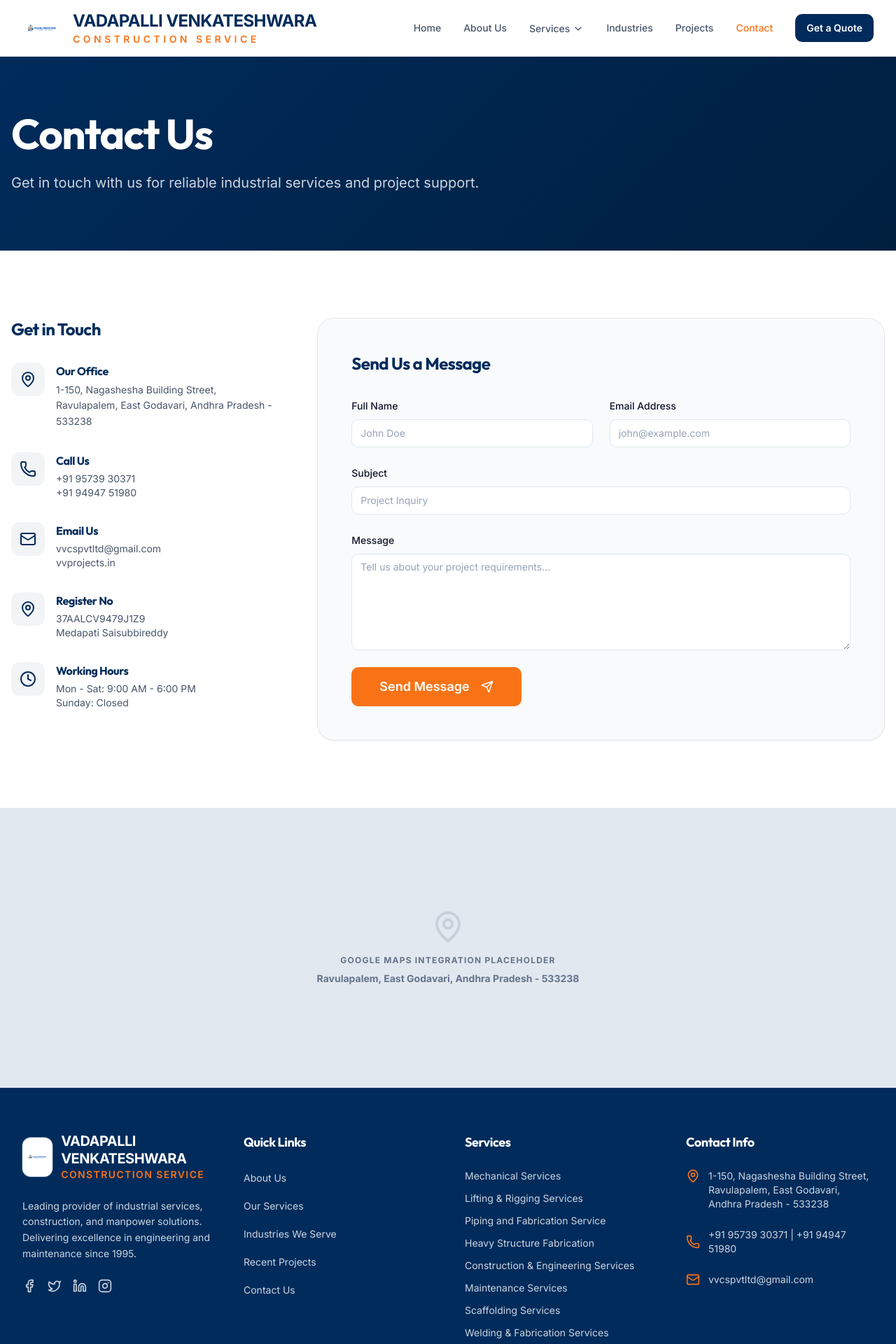
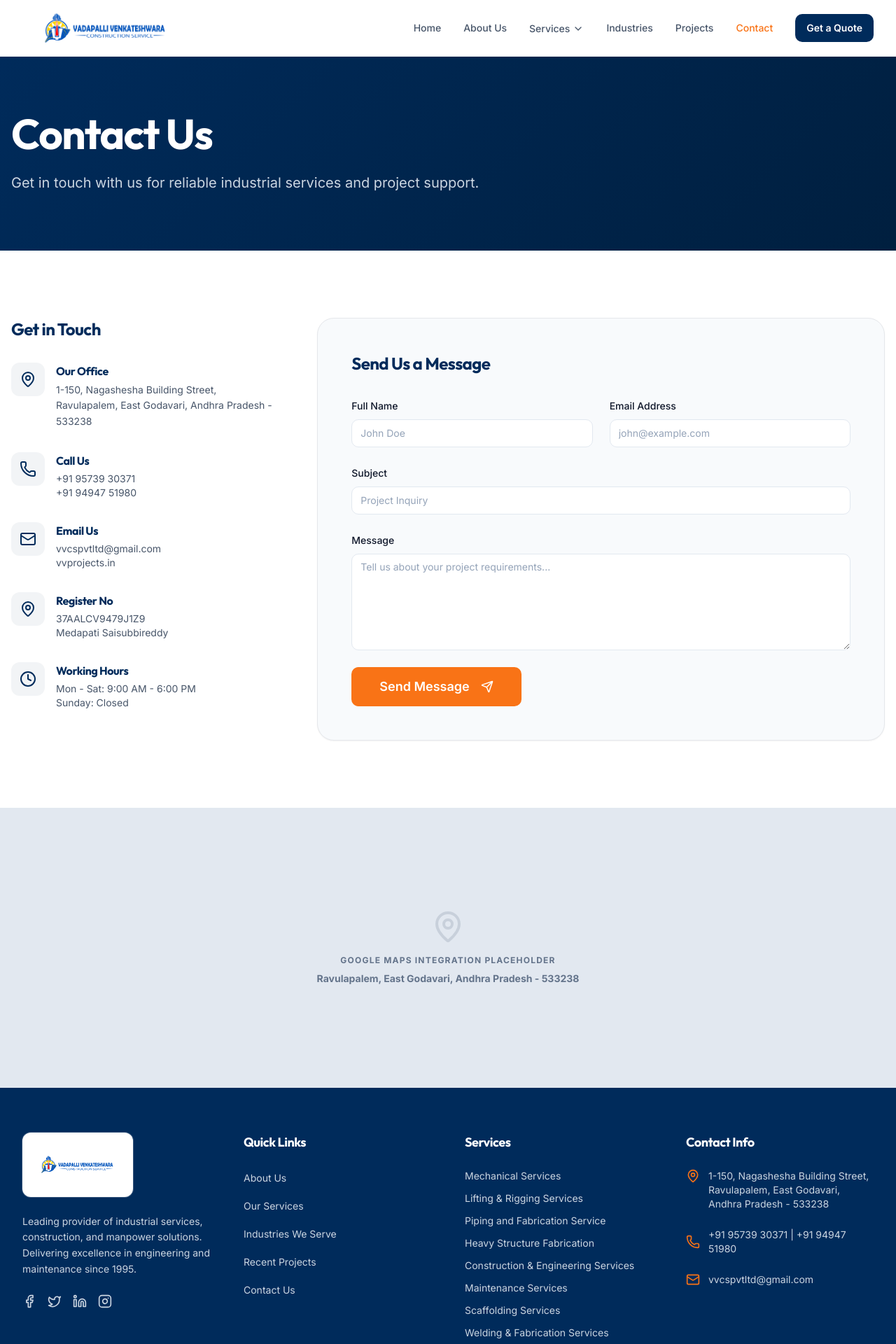
Before and after one commit to vvprojectsin-design/vvproject, a React (Vite) app: page /contact in a window 1280 px wide. Shown: the top 1920 px of the page at 70% size. Built offline with nearby package versions, Linux system fonts and the light colour scheme.

Commit message:
style: enlarge logo display while keeping navbar fixed

```diff
--- a/src/components/layout/Footer.tsx
+++ b/src/components/layout/Footer.tsx
@@ -9,17 +9,9 @@ export default function Footer() {
         <div className="grid grid-cols-1 gap-12 md:grid-cols-2 lg:grid-cols-4">
           {/* Company Info */}
           <div className="flex flex-col gap-6">
-            <Link to="/" className="flex items-center gap-3">
-              <div className="flex h-14 w-14 items-center justify-center rounded-xl bg-white p-1 ring-1 ring-white/20">
-                <img src={logo} alt="VVCS logo" className="h-full w-full object-contain" />
-              </div>
-              <div className="flex flex-col">
-                <span className="text-xl font-bold leading-tight tracking-tight">
-                  VADAPALLI VENKATESHWARA
-                </span>
-                <span className="text-sm font-semibold tracking-widest text-accent uppercase">
-                  Construction Service
-                </span>
+            <Link to="/" className="flex items-center">
+              <div className="flex h-[92px] items-center justify-center rounded-xl bg-white px-2 ring-1 ring-white/20">
+                <img src={logo} alt="VVCS logo" className="h-[80px] w-auto object-contain" />
               </div>
             </Link>
             <p className="text-sm text-slate-300 leading-relaxed">
--- a/src/components/layout/Navbar.tsx
+++ b/src/components/layout/Navbar.tsx
@@ -24,21 +24,13 @@ export default function Navbar() {
   return (
     <nav className="sticky top-0 z-50 w-full border-b bg-white/95 shadow-sm backdrop-blur-md">
       <div className="container mx-auto px-4 sm:px-6 lg:px-8">
-        <div className="flex h-22 items-center justify-between py-2 sm:py-3">
-          <Link to="/" className="flex items-center gap-3 sm:gap-4">
+        <div className="flex h-20 items-center justify-between">
+          <Link to="/" className="flex items-center">
             <img
               src={logo}
               alt="VVCS logo"
-              className="logo-img h-[56px] w-[56px] object-contain"
+              className="logo-img h-12 w-auto origin-left scale-[2.8] object-contain"
             />
-            <div className="flex flex-col">
-              <span className="text-xl font-extrabold uppercase leading-tight tracking-tight text-primary sm:text-2xl">
-                VADAPALLI VENKATESHWARA
-              </span>
-              <span className="text-xs font-semibold tracking-[0.32em] text-accent uppercase sm:text-sm">
-                Construction Service
-              </span>
-            </div>
           </Link>
 
           {/* Desktop Nav */}
```
